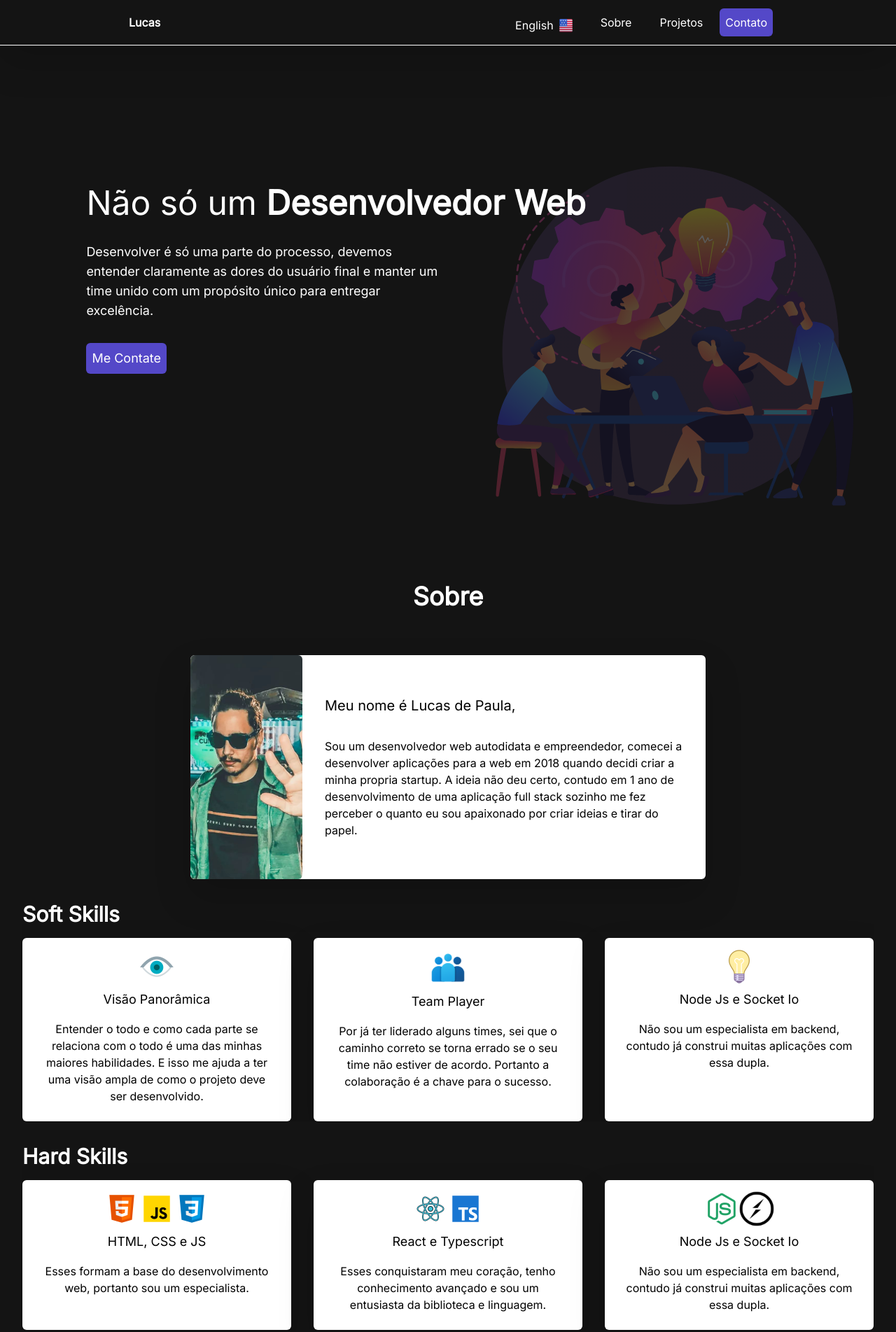
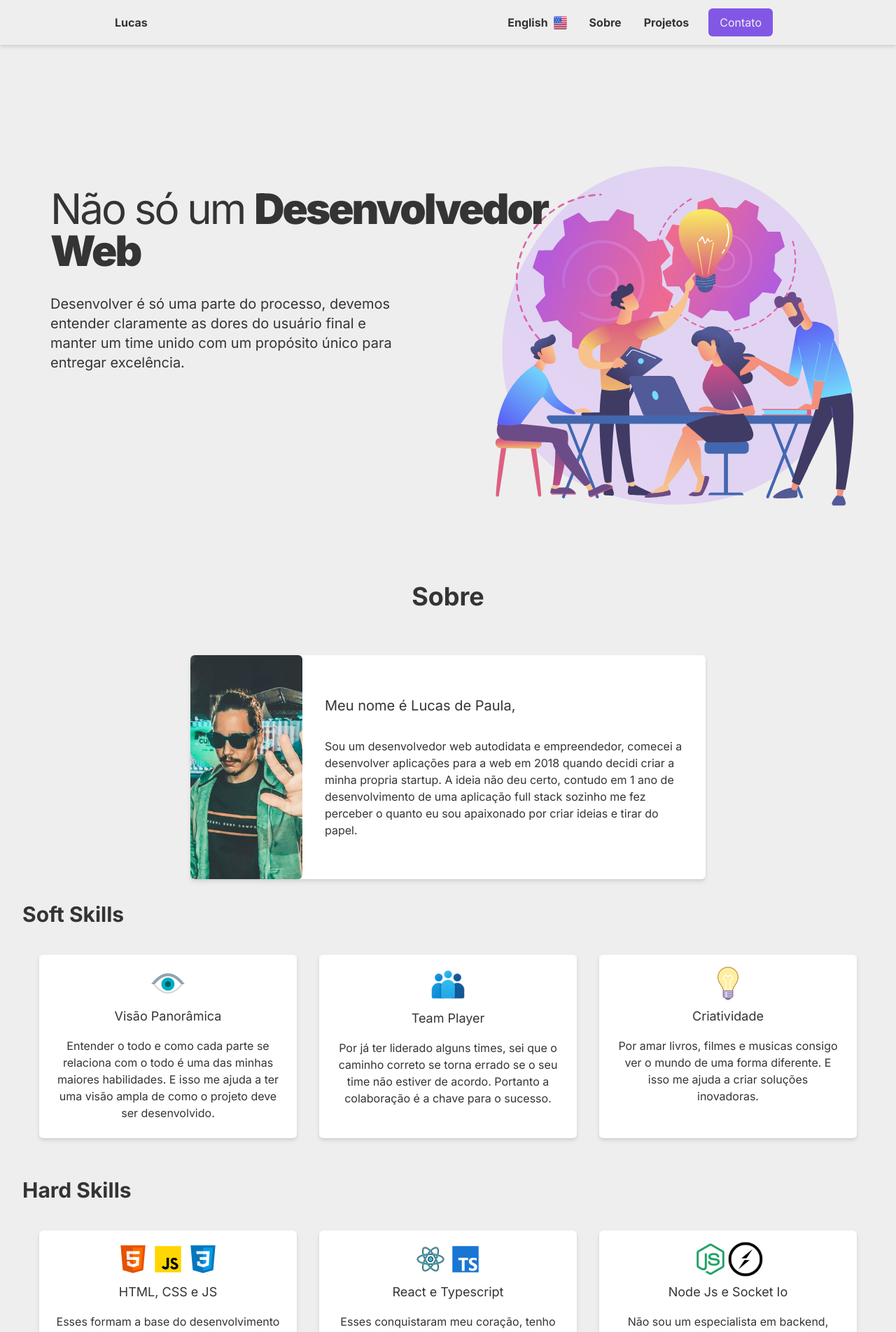
Before and after one commit to lucasdafonsecadepaula/portfolio, a Next.js app: page / in a window 1280 px wide. Shown: the top 1903 px of the page at 70% size. Built offline with nearby package versions, Linux system fonts and the light colour scheme.

Commit message:
Making better

```diff
--- a/package.json
+++ b/package.json
@@ -17,7 +17,7 @@
     "eslint": "8.28.0",
     "eslint-config-next": "13.0.5",
     "framer-motion": "^7.6.15",
-    "next": "13.0.5",
+    "next": "13.4.5",
     "react": "18.2.0",
     "react-dom": "18.2.0",
     "react-icons": "^4.6.0",
--- a/src/components/Header/index.tsx
+++ b/src/components/Header/index.tsx
@@ -52,25 +52,24 @@ const Header = ({ lang }: { lang: keyof typeof Text }) => {
     <header
       className={classNames(
         "z-20 flex justify-between fixed top-0 py-3 w-full",
-        "bg-primary drop-shadow-2xl items-center lg:px-40 border-b-[1px]"
+        "bg-primary drop-shadow-md items-center lg:px-40"
       )}
     >
       <div>
         <a
           onClick={() => gotTo("hero")}
-          className="font-bold cursor-pointer p-2 ml-4"
+          className="font-bold p-1 cursor-pointer focus:after:w-full focus:after:left-[0%] hover:after:w-full hover:after:left-[0%] relative ease-[cubic-bezier(0.25,0.8,0.25,1)] duration-[400ms] transition-[color] border-[none] after:content-[''] after:pointer-events-none after:absolute after:w-[0%] after:h-0.5 after:bg-tertiary after:ease-[cubic-bezier(0.25,0.8,0.25,1)] after:duration-[400ms] after:transition-[width,left] after:left-2/4 after:-bottom-0.5"
         >
           Lucas
         </a>
       </div>
-      <div className="flex gap-4 mr-4">
+      <div className="flex gap-6 mr-4">
         <button
           className="order-2 sm:hidden"
           onClick={() => setIsOpenHamburgerMenu(true)}
         >
           <GiHamburgerMenu fontSize={24} />
         </button>
-        {/* {isOpenHamburgerMenu && ( */}
         <ul
           className={classNames(
             "flex-col fixed top-0 left-0",
@@ -80,7 +79,7 @@ const Header = ({ lang }: { lang: keyof typeof Text }) => {
           )}
         >
           <span
-            className="absolute top-0 left-0 p-4 sm:hidden text-white"
+            className="absolute top-0 left-0 p-4 sm:hidden"
             onClick={() => setIsOpenHamburgerMenu(false)}
           >
             <GrClose id="close-hamburgermenu-icon" />
@@ -88,7 +87,7 @@ const Header = ({ lang }: { lang: keyof typeof Text }) => {
           <li>
             <Link
               href={Text[lang].link}
-              className="flex items-center gap-2 cursor-pointe p-2 pb-0"
+              className="flex items-center p-1 gap-2 cursor-pointer font-bold focus:after:w-full focus:after:left-[0%] hover:after:w-full hover:after:left-[0%] relative ease-[cubic-bezier(0.25,0.8,0.25,1)] duration-[400ms] transition-[color] border-[none] after:content-[''] after:pointer-events-none after:absolute after:w-[0%] after:h-0.5 after:bg-tertiary after:ease-[cubic-bezier(0.25,0.8,0.25,1)] after:duration-[400ms] after:transition-[width,left] after:left-2/4 after:-bottom-0.5"
             >
               {Text[lang].language}
               {Text[lang].flag}
@@ -97,20 +96,23 @@ const Header = ({ lang }: { lang: keyof typeof Text }) => {
           <li>
             <a
               onClick={() => gotTo("about")}
-              className="cursor-pointer p-2 z-50"
+              className="cursor-pointer p-1 z-50 font-bold focus:after:w-full focus:after:left-[0%] hover:after:w-full hover:after:left-[0%] relative ease-[cubic-bezier(0.25,0.8,0.25,1)] duration-[400ms] transition-[color] border-[none] after:content-[''] after:pointer-events-none after:absolute after:w-[0%] after:h-0.5 after:bg-tertiary after:ease-[cubic-bezier(0.25,0.8,0.25,1)] after:duration-[400ms] after:transition-[width,left] after:left-2/4 after:-bottom-0.5"
             >
               {Text[lang].about}
             </a>
           </li>
           <li>
-            <a onClick={() => gotTo("projects")} className="cursor-pointer p-2">
+            <a
+              onClick={() => gotTo("projects")}
+              className="font-bold p-1 cursor-pointer focus:after:w-full focus:after:left-[0%] hover:after:w-full hover:after:left-[0%] relative ease-[cubic-bezier(0.25,0.8,0.25,1)] duration-[400ms] transition-[color] border-[none] after:content-[''] after:pointer-events-none after:absolute after:w-[0%] after:h-0.5 after:bg-tertiary after:ease-[cubic-bezier(0.25,0.8,0.25,1)] after:duration-[400ms] after:transition-[width,left] after:left-2/4 after:-bottom-0.5"
+            >
               {Text[lang].projects}
             </a>
           </li>
           <li className="sm:hidden">
             <a
               onClick={() => gotTo("contact")}
-              className="cursor-pointer p-2 bg-tertiary rounded-md order-1"
+              className="cursor-pointer p-2 bg-tertiary rounded-md order-1 text-primary"
             >
               {Text[lang].contact}
             </a>
@@ -119,7 +121,7 @@ const Header = ({ lang }: { lang: keyof typeof Text }) => {
         {/* )} */}
         <a
           onClick={() => gotTo("contact")}
-          className="cursor-pointer p-2 bg-tertiary rounded-md order-1"
+          className="cursor-pointer py-2 px-4 bg-tertiary rounded-md order-1 text-primary"
         >
           {Text[lang].contact}
         </a>
--- a/src/components/Section/About/index.tsx
+++ b/src/components/Section/About/index.tsx
@@ -68,8 +68,8 @@ const Text = {
 
 const AboutSection = ({ lang }: { lang: keyof typeof Text }) => {
   const cardsClassName = classNames(
-    "flex flex-col items-center bg-white text-black",
-    "rounded-md gap-2 p-4 max-w-sm flex-1 drop-shadow-2xl",
+    "flex flex-col items-center bg-white",
+    "rounded-md gap-2 p-4 max-w-sm flex-1 drop-shadow-md",
     "hover:scale-[1.05] transition ease-in-out"
   );
   return (
@@ -90,8 +90,8 @@ const AboutSection = ({ lang }: { lang: keyof typeof Text }) => {
         viewport={{ once: true }}
         className={classNames(
           "flex flex-col items-center rounded-md",
-          " text-black bg-gradient-to-b from-[#FFF]",
-          "to-[#FFF] sm:flex-row drop-shadow-2xl"
+          "bg-gradient-to-b from-[#FFF]",
+          "to-[#FFF] sm:flex-row drop-shadow-md"
         )}
       >
         <Image
@@ -127,7 +127,7 @@ const AboutSection = ({ lang }: { lang: keyof typeof Text }) => {
             },
           }}
           viewport={{ once: true }}
-          className="text-center flex flex-col gap-8 md:flex-row basis-1/3"
+          className="text-center flex flex-col gap-8 md:flex-row basis-1/3 p-6"
         >
           <div className={cardsClassName}>
             <Image src="/eye2.svg" height={50} width={50} alt="" />
@@ -143,8 +143,8 @@ const AboutSection = ({ lang }: { lang: keyof typeof Text }) => {
 
           <div className={cardsClassName}>
             <Image src="/bulb2.svg" height={50} width={50} alt="" />
-            <h4 className="text-lg">{Text[lang].thirdHardSkillTitle}</h4>
-            <p className="p-2">{Text[lang].thirdHardSkillDescription}</p>
+            <h4 className="text-lg">{Text[lang].thirdSoftSkillTitle}</h4>
+            <p className="p-2">{Text[lang].thirdSoftSkillDescription}</p>
           </div>
         </motion.div>
       </div>
@@ -171,7 +171,7 @@ const AboutSection = ({ lang }: { lang: keyof typeof Text }) => {
             },
           }}
           viewport={{ once: true }}
-          className="text-center flex flex-col gap-8 md:flex-row basis-1/3"
+          className="text-center flex flex-col gap-8 md:flex-row basis-1/3 p-6"
         >
           <div className={cardsClassName}>
             <div className="flex">
--- a/src/components/Section/Contact/index.tsx
+++ b/src/components/Section/Contact/index.tsx
@@ -88,7 +88,7 @@ const ContactSection = ({ lang }: { lang: "pt" | "en" }) => {
             <input
               name="name"
               required
-              className="peer flex w-full rounded-md focus:border-tertiary focus:ring-tertiary focus:drop-shadow-2xl text-black"
+              className="peer flex w-full rounded-md focus:border-tertiary focus:ring-tertiary focus:drop-shadow-md"
               type="text"
               id="name"
             />
@@ -103,7 +103,7 @@ const ContactSection = ({ lang }: { lang: "pt" | "en" }) => {
             <input
               name="email"
               required
-              className="peer flex w-full rounded-md focus:border-tertiary focus:ring-tertiary focus:drop-shadow-2xl text-black"
+              className="peer flex w-full rounded-md focus:border-tertiary focus:ring-tertiary focus:drop-shadow-md"
               type="email"
               id="email"
             />
@@ -119,7 +119,7 @@ const ContactSection = ({ lang }: { lang: "pt" | "en" }) => {
             <textarea
               name="message"
               required
-              className="peer flex w-full rounded-md focus:border-tertiary focus:ring-tertiary focus:drop-shadow-2xl text-black h-40 resize-none"
+              className="peer flex w-full rounded-md focus:border-tertiary focus:ring-tertiary focus:drop-shadow-md h-40 resize-none"
               id="message"
               rows={4}
               cols={50}
--- a/src/components/Section/Hero/index.tsx
+++ b/src/components/Section/Hero/index.tsx
@@ -39,9 +39,10 @@ const HeroSection = ({ lang }: { lang: keyof typeof Text }) => {
             delay: 0.5,
             duration: 0.75,
           }}
-          className="text-3xl sm:text-5xl"
+          className="text-3xl sm:text-6xl leading-[110%] tracking-tighter"
         >
-          {Text[lang].title.first} <strong>{Text[lang].title.last}</strong>
+          {Text[lang].title.first}{" "}
+          <span className="font-black">{Text[lang].title.last}</span>
         </motion.h1>
 
         <motion.p
@@ -51,11 +52,11 @@ const HeroSection = ({ lang }: { lang: keyof typeof Text }) => {
             delay: 0.75,
             duration: 0.75,
           }}
-          className="max-w-lg mt-8 text-md sm:text-lg"
+          className="max-w-lg mt-8 text-md sm:text-xl"
         >
           {Text[lang].description}
         </motion.p>
-        <motion.button
+        {/* <motion.button
           initial={{ y: 25, opacity: 0 }}
           animate={{ y: 0, opacity: 1 }}
           transition={{
@@ -65,9 +66,9 @@ const HeroSection = ({ lang }: { lang: keyof typeof Text }) => {
           className="cursor-pointer p-2 bg-tertiary rounded-md mt-8 sm:text-lg"
         >
           <a href="#contact">{Text[lang].button}</a>
-        </motion.button>
+        </motion.button> */}
       </div>
-      <div className="absolute bottom-0 right-0 opacity-30 flex justify-end">
+      <div className="absolute bottom-0 right-0 opacity-80 flex justify-end">
         <motion.div
           initial={{ y: 25, opacity: 0 }}
           animate={{ y: 0, opacity: 1 }}
--- a/src/components/Section/Projects/index.tsx
+++ b/src/components/Section/Projects/index.tsx
@@ -72,7 +72,7 @@ const ProjectsSection = ({ lang }: { lang: keyof typeof Text }) => {
                 initial={{ opacity: 0, y: 200 }}
                 whileInView={{ opacity: 1, y: 0, transition: { duration: 1 } }}
                 viewport={{ once: true }}
-                className="flex flex-col items-center rounded-md sm:flex-row drop-shadow-2xl bg-white text-black mx-8"
+                className="flex flex-col items-center rounded-md sm:flex-row drop-shadow-md bg-white mx-8"
               >
                 <Image
                   className="h-auto w-full rounded-md sm:h-auto sm:w-80 sm:mt-0 object-cover"
--- a/src/pages/_app.tsx
+++ b/src/pages/_app.tsx
@@ -1,6 +1,13 @@
 import type { AppProps } from "next/app";
 import "../styles/globals.css";
+import { Inter } from "next/font/google";
+
+const inter = Inter({ subsets: ["latin"] });
 
 export default function App({ Component, pageProps }: AppProps) {
-  return <Component {...pageProps} />;
+  return (
+    <div className={inter.className}>
+      <Component {...pageProps} />
+    </div>
+  );
 }
--- a/src/pages/en.tsx
+++ b/src/pages/en.tsx
@@ -8,7 +8,7 @@ import ProjectsSection from "../components/Section/Projects";
 
 export default function Home() {
   return (
-    <div className="font-custom bg-primary min-h-screen min-w-full text-white scroll-smooth">
+    <div className="bg-primary min-h-screen min-w-full scroll-smooth">
       <Head>
         <title>Lucas de Paula</title>
         <meta name="description" content="Lucas de Paula, desenvolvedor web" />
--- a/src/pages/index.tsx
+++ b/src/pages/index.tsx
@@ -8,22 +8,19 @@ import ProjectsSection from "../components/Section/Projects";
 
 export default function Home() {
   return (
-    <div className="font-custom bg-primary min-h-screen min-w-full text-white scroll-smooth">
+    <div className="bg-primary min-h-screen min-w-full scroll-smooth">
       <Head>
         <title>Lucas de Paula</title>
         <meta name="description" content="Lucas de Paula, desenvolvedor web" />
         <link rel="icon" href="/favicon.ico" />
       </Head>
-
       <Header lang="pt" />
-
       <main>
         <HeroSection lang="pt" />
         <AboutSection lang="pt" />
         <ProjectsSection lang="pt" />
         <ContactSection lang="pt" />
       </main>
-
       <Footer lang="pt" />
     </div>
   );
--- a/src/styles/globals.css
+++ b/src/styles/globals.css
@@ -1,13 +1,16 @@
-@import url('https://fonts.googleapis.com/css2?family=Inter&display=swap');
+@import url("https://fonts.googleapis.com/css2?family=Inter&display=swap");
 @tailwind base;
 @tailwind components;
 @tailwind utilities;
 
+* {
+  scroll-behavior: smooth;
+}
 
-* {
-    scroll-behavior: smooth;
+body {
+  color: #343434;
 }
 
 #close-hamburgermenu-icon > path {
-    stroke: white !important;
+  stroke: white !important;
 }
--- a/tailwind.config.js
+++ b/tailwind.config.js
@@ -6,9 +6,9 @@ module.exports = {
   theme: {
     extend: {
       colors: {
-        primary: "#141414",
+        primary: "#EEEEEE",
         secondary: "#F1FFFA",
-        tertiary: "#5448C8",
+        tertiary: "#8257E6",
         red: "#AD343E",
         gray: "#747274",
       },
```
Also changed, not shown: 1 other file (tests, documents, lock files or other folders).
